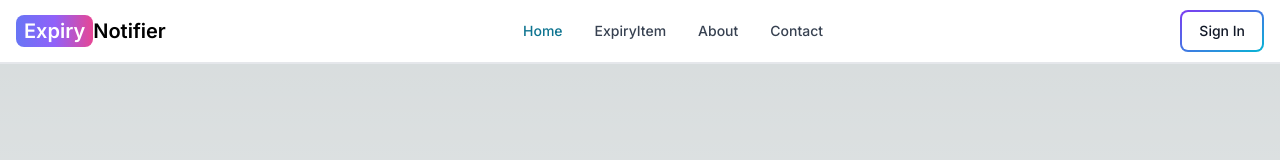
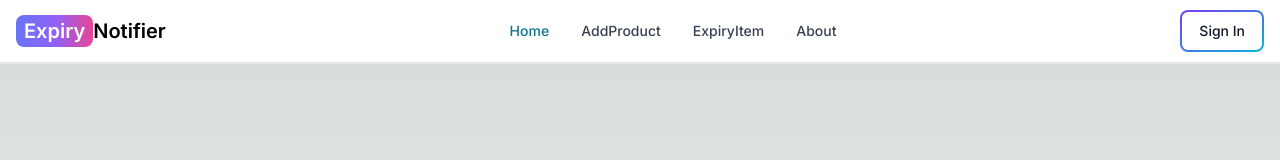
Before and after one commit to happyraj011/Expiry-Notifier, a Next.js app: page / in a window 1280 px wide. Shown: the top 160 px of the page. Built offline with nearby package versions, Linux system fonts and the light colour scheme.

Commit message:
add product page

```diff
--- a/src/app/addProduct/page.tsx
+++ b/src/app/addProduct/page.tsx
@@ -20,8 +20,7 @@ export default function page() {
 
   const handleChange=(e:any)=>{
     setFormData({...formData,[e.target.id]:e.target.value.trim()});
-
-}
+   }
 
 const handleSubmit=async(e:any)=>{
   e.preventDefault();
--- a/src/app/api/checkExpiryDates/route.ts
+++ b/src/app/api/checkExpiryDates/route.ts
@@ -16,6 +16,7 @@ export async function GET(request: NextRequest) {
         $sort: { expiryDate: -1 }
       }
     ]).exec();
+
 
     if (!product || product.length === 0) {
       return NextResponse.json(
@@ -42,16 +43,15 @@ export async function GET(request: NextRequest) {
     };
 
 
-    cron.schedule('* * * * *', async () => {
+    cron.schedule('* * *', async () => {
         await transport.sendMail(mailOptions);
-
-
     });
 
     return NextResponse.json(
       { message: ' email sent', success: true },
       { status: 200 }
     );
+
   } catch (error: any) {
     console.log(" checking expiry dates Error", { error });
     return NextResponse.json(
--- a/src/app/api/getProducts/route.ts
+++ b/src/app/api/getProducts/route.ts
@@ -11,7 +11,7 @@ export async function GET(request:NextRequest) {
         { $match: { userId: user } },
         {
             $sort:{
-               expiryDate:-1
+               expiryDate:1
             }
         },
         {
--- a/src/app/api/logout/route.ts
+++ b/src/app/api/logout/route.ts
@@ -1,6 +1,8 @@
+import dbConnect from "@/lib/dbConnect";
 import { NextResponse } from "next/server";
 
 export async function GET() {
+    dbConnect();
     try {
         const response = NextResponse.json(
             {
--- a/src/app/expiryItems/page.tsx
+++ b/src/app/expiryItems/page.tsx
@@ -96,7 +96,11 @@ export default function page() {
       const expiry=new Date(dateString);
       const timeDifference=expiry.getTime()-today.getTime();
       const daysDifference=Math.ceil(timeDifference/ (1000 * 3600 * 24))
+      if(daysDifference<=0){
+        return 0;
+      }
       return daysDifference;
+
    }
 
 
--- a/src/app/page.tsx
+++ b/src/app/page.tsx
@@ -3,7 +3,14 @@ import Image from "next/image";
 export default function Home() {
   return (
     <main className="flex min-h-screen flex-col items-center justify-between p-24">
+    <div
+    className="bg-cover bg-center w-full h-screen absolute top-0 left-0 -z-10"
+    style={{
+      backgroundImage: "url('')"
+    }}
+  >
 
+  </div>
     </main>
   );
 }
--- a/src/components/header.tsx
+++ b/src/components/header.tsx
@@ -98,14 +98,17 @@ export default function Header() {
 
 
       <Navbar.Collapse >
-        <Navbar.Link href="#" active>
+        <Navbar.Link href="/" active>
           Home
+        </Navbar.Link>
+        <Navbar.Link as={Link} href="/addProduct">
+          AddProduct
         </Navbar.Link>
         <Navbar.Link as={Link} href="/expiryItems">
           ExpiryItem
         </Navbar.Link>
         <Navbar.Link href="/about">About</Navbar.Link>
-        <Navbar.Link href="/contact">Contact</Navbar.Link>
+
       </Navbar.Collapse>
 
       </Navbar>
```
Also changed, not shown: src/app/api/deleteProduct/route.ts (line endings or trailing spaces).
